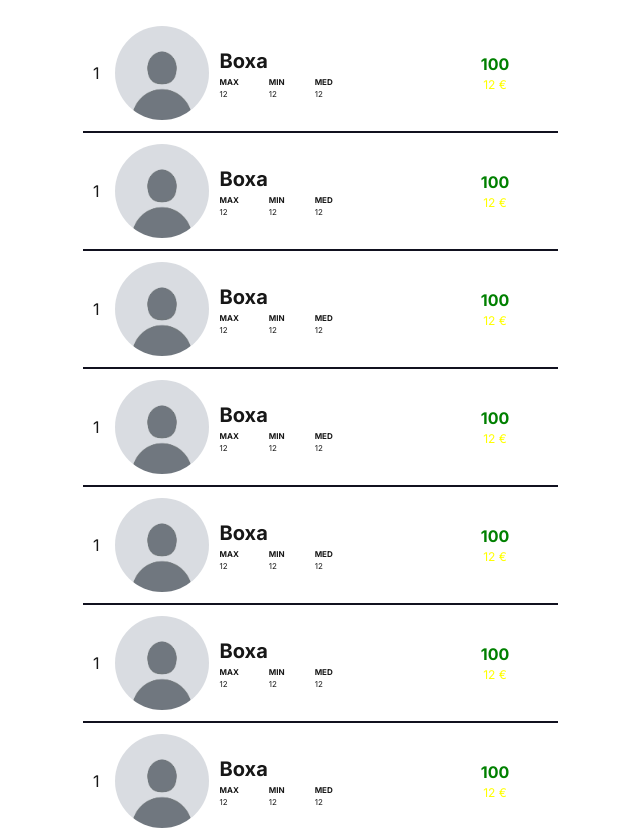
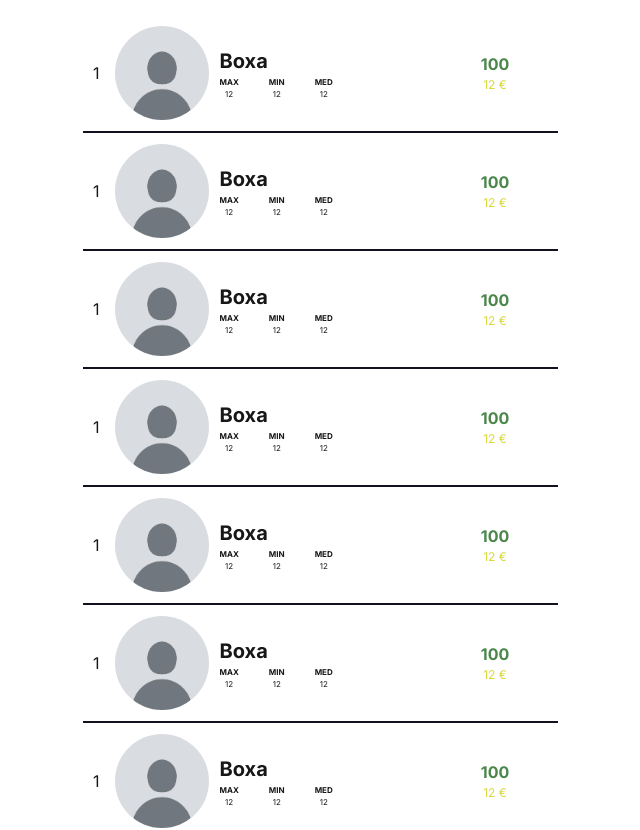
Before and after one commit to JimenezPB/fantasy-stats, a Next.js app: page / in a window 1280 px wide. Shown: the top 830 px of the page, without its empty margins (317-957 px from the left). Built offline with nearby package versions, Linux system fonts and the light colour scheme.

Commit message:
improve ui

```diff
--- a/src/app/globals.css
+++ b/src/app/globals.css
@@ -5,12 +5,16 @@
 :root {
   --background: #ffffff;
   --foreground: #171717;
+  --color-points: #4b874b;
+  --color-money: #d9d93d;
 }
 
 @media (prefers-color-scheme: dark) {
   :root {
     --background: #11111f;
     --foreground: #ededed;
+    --color-points: #4b874b;
+    --color-money: #d9d93d;
   }
 }
 
@@ -72,12 +76,12 @@ body {
 .c-points {
   font-size: 16px;
   font-weight: bold;
-  color: green;
+  color: var(--color-points);
 }
 
 .c-money{
   font-size: 12px;
-  color: yellow;
+  color: var(--color-money);
 }
 
 .c-position{
@@ -99,6 +103,7 @@ body {
 .c-stats-container{
   display: flex;
   flex-direction: column;
+  align-items: center;
 }
 
 .c-stats-container + .c-stats-container{
```
